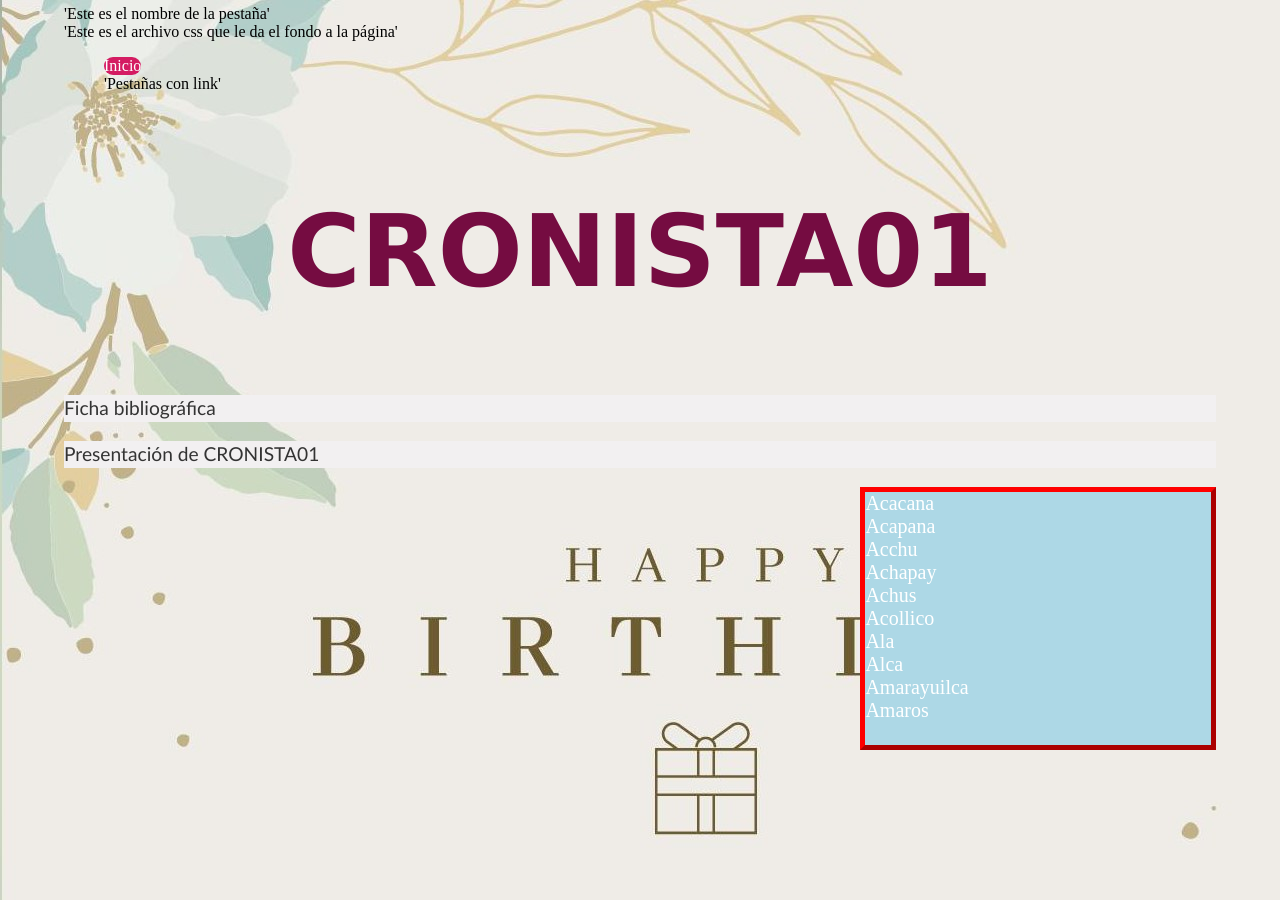
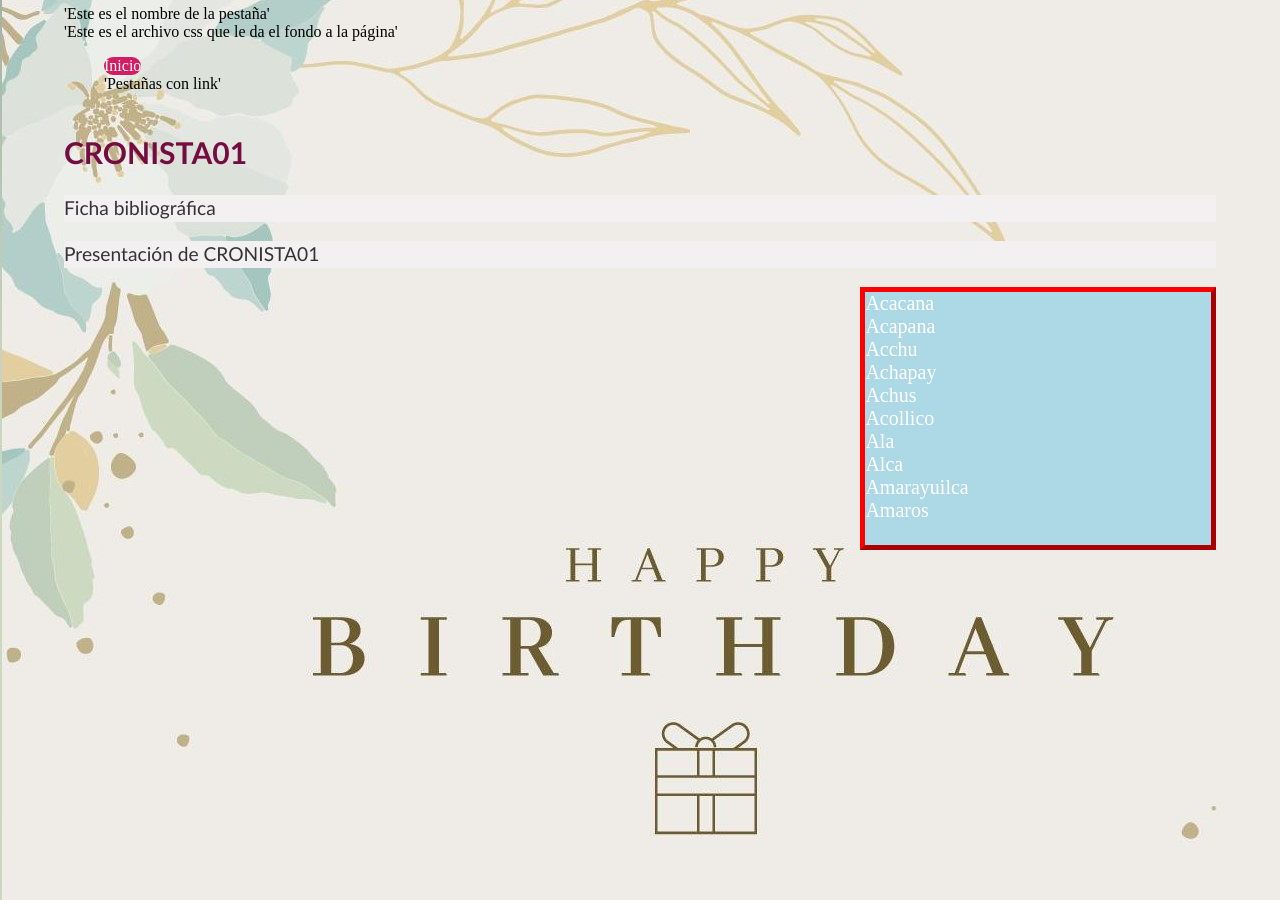
Before and after one commit to glosascroniquenses/Pruebas, a Jekyll site: the page built from _autores/cronista01.html, in a window 1280 px wide. Built offline with Jekyll 4.4.1, drawn with Linux system fonts in a browser that asks for light colours.

Commit message:
Update autore.html

```diff
--- a/_layouts/autore.html
+++ b/_layouts/autore.html
@@ -4,7 +4,7 @@
 <article>
 
 <header>
-    <h1><a href="{{ autore.url }}" style="color:#750C41;">{{ page.title }}</a></h1>
+    <h2><a href="{{ autore.url }}" style="color:#750C41;">{{ page.title }}</a></h2>
     </header>
     <p>{{ content }}</p>
     <p><a href="https://glosascroniquenses.github.io/Glosario/intro/{{ page.data }}"  style="color: #333;" >Presentación de {{ page.title }}</a></p>
```
